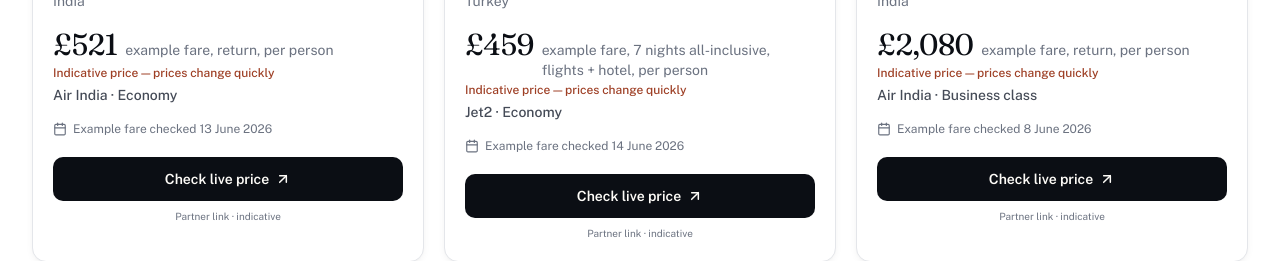
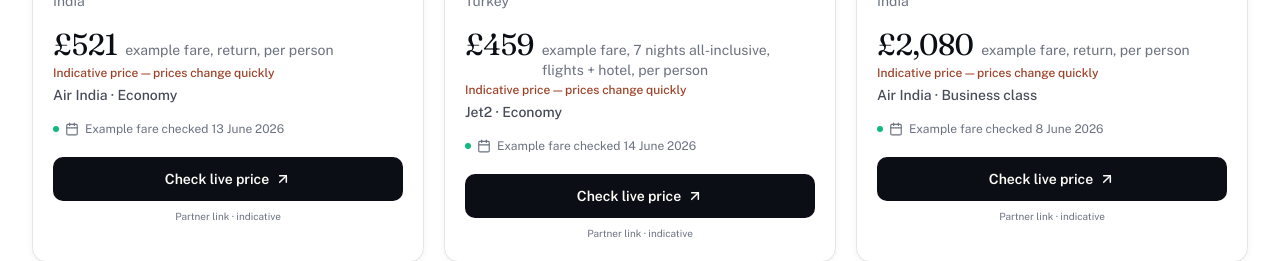
Before and after one commit to faiz403/jetstash-new, a Next.js app: page /airports/birmingham in a window 1280 px wide. Shown: the part 2540-2801 px from the top of the page. Built offline with nearby package versions, Linux system fonts and the light colour scheme.

Commit message:
Add freshness indicator dot to checked-date badge

```diff
--- a/components/ui/deal-card.tsx
+++ b/components/ui/deal-card.tsx
@@ -43,6 +43,7 @@ export function DealCard({ deal }: { deal: Deal }) {
         <p className="mt-1 text-sm font-medium text-ink-500">{deal.airline} · {cabinLabel[deal.cabin]}</p>
 
         <div className="mt-4 flex items-center gap-1.5 text-xs text-ink-400">
+          <span className="h-1.5 w-1.5 rounded-full bg-emerald-500" />
           <Calendar className="h-3.5 w-3.5" strokeWidth={2} />
           Example fare checked {formatChecked(deal.lastChecked)}
         </div>
```
